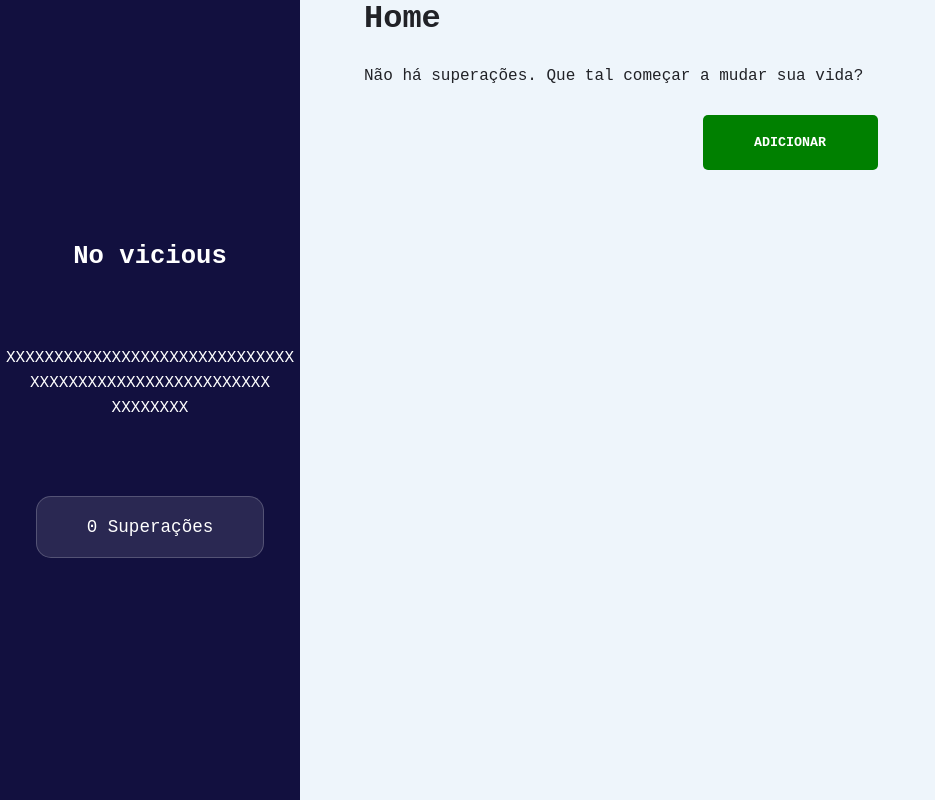
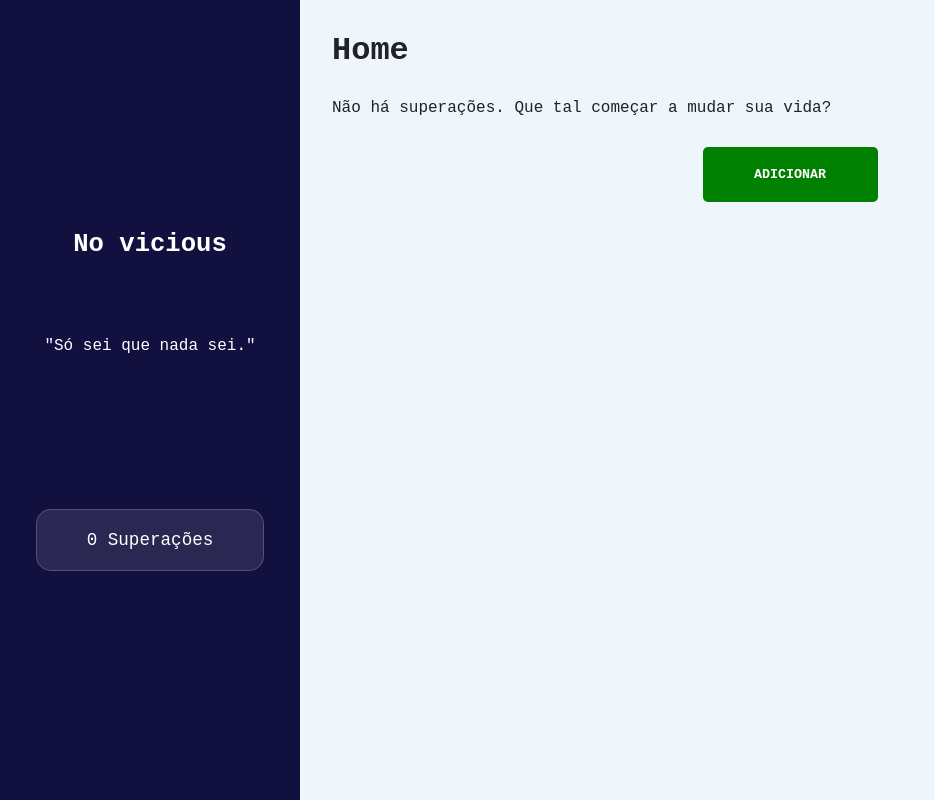
Before and after one commit to sousa-p/noVicious-Vuejs-2.0, a Vue app: page / in a window 1280 px wide. Shown: the whole page, without its empty margins (0-935 px from the left). Built offline with nearby package versions, Linux system fonts and the light colour scheme.

Commit message:
Feature css Nota.vue e mensagem caso não haja nota

```diff
--- a/src/App.vue
+++ b/src/App.vue
@@ -40,7 +40,7 @@ main
 
 .wrapper
   width: 100%
-  padding: 0 5%
+  padding: 2.5% 2.5% 0 2.5%
   display: flex
   flex-direction: column
 
--- a/src/components/Nota.vue
+++ b/src/components/Nota.vue
@@ -3,15 +3,54 @@
     <div class="nota_header">
       <input type="date" name="data" id="data">
       <div class="data_nota-atual">
+        <p id="dia">{{ nota.dia.padStart(2, '0') }}</p>
+        <p id="mes">{{ nota.mes.padStart(2, '0') }}</p>
         <p id="ano">{{ nota.ano }}</p>
-        <p id="mes">{{ nota.mes }}</p>
-        <p id="dia">{{ nota.dia }}</p>
       </div>
     </div>
-    <p>{{ nota.mensagem }}</p>
-    <button @click="$emit('excluirNota')">X</button>
+    <div class="nota_content">
+      <button v-if="nota.mensagem" @click="$emit('excluirNota')">X</button>
+      <p v-if="nota.mensagem">{{ nota.mensagem }}</p>
+      <p v-else>Não há notas. Que tal adicionar uma?</p>
+    </div>
   </div>
 </template>
+
+<style lang="sass">
+.nota_header
+  display: flex
+  justify-content: space-between
+
+.data_nota-atual
+  display: flex
+  justify-content: space-between
+  width: 280px
+  gap: 15px
+
+  p
+    text-align: end
+    color: #fff
+    background: #12103f
+    padding: 15px 10px
+
+  #ano
+    width: 50%
+    border-radius: 30px 0 0 0
+
+  #mes,
+  #dia
+    width: 33.33333%
+
+.nota_content
+  width: 50%
+  height: 500px
+  padding: 25px
+  text-align: center
+  margin: 30px auto
+  border-radius: 5px
+  box-shadow: 0 0 15px #00000015
+  background-color: #fff
+</style>
 
 <script>
 export default {
--- a/src/components/Sidebar.vue
+++ b/src/components/Sidebar.vue
@@ -2,9 +2,7 @@
   <div class="Sidebar">
     <p id="logo">No vicious</p>
     <p id="frase">
-      XXXXXXXXXXXXXXXXXXXXXXXXXXXXXX
-      XXXXXXXXXXXXXXXXXXXXXXXXX
-      XXXXXXXX
+      "{{ fraseMotivacional }}"
     </p>
     <div id="wrapper_superacoes">
       <p>
@@ -36,6 +34,7 @@
   font-size: 1.6em
 
 #frase
+  min-height: 100px
   line-height: 25px
   text-align: center
 
@@ -61,8 +60,14 @@
 </style>
 
 <script>
+import frases from '@/frases.json'
 export default {
   name: 'SidebarComponent',
-  props: ['superacoes']
+  props: ['superacoes'],
+  data () {
+    return {
+      fraseMotivacional: frases[Math.floor(Math.random() * frases.length)].frase
+    }
+  }
 }
 </script>
--- /dev/null
+++ b/src/frases.json
@@ -0,0 +1,8 @@
+[
+    {
+        "frase" : "Só sei que nada sei."
+    },
+    {
+        "frase" : "A vida não deve ser definida, e sim vivida."
+    }
+]
--- a/src/views/SuperacaoView.vue
+++ b/src/views/SuperacaoView.vue
@@ -10,11 +10,15 @@
         <h1>{{ superacao.nome }}</h1>
         <router-link :to="`/`">Voltar</router-link>
       </div>
-      <p
+      <NotaComponent
         v-if="superacao.notas.length === 0"
-      >
-        Não há notas nesta superação. Que tal começar com uma?
-      </p>
+        :key="0"
+        :nota="{
+          ano: String(data.getFullYear()),
+          mes: String(data.getMonth() + 1),
+          dia: String(data.getDate())
+        }"
+      />
       <NotaComponent
         v-else
         :key="idUltimaNota"
@@ -34,6 +38,10 @@
   display: flex
   flex-direction: column
 
+  .header_superacao
+    display: flex
+    justify-content: space-between
+    margin-bottom: 30px
 </style>
 
 <script>
@@ -58,6 +66,7 @@ export default {
     this.superacao = this.superacoes[idSuperacao]
     this.idUltimaNota = this.superacoes[idSuperacao].notas.length - 1
     this.notaAtual = this.notaAtual = this.superacoes[idSuperacao].notas[this.idUltimaNota]
+    this.data = new Date()
   },
   watch: {
     $route: function (to, from) {
@@ -65,11 +74,13 @@ export default {
       this.superacao = this.superacoes[idSuperacao]
       this.idUltimaNota = this.superacoes[idSuperacao].notas.length - 1
       this.notaAtual = this.superacoes[idSuperacao].notas[this.idUltimaNota]
+      this.data = new Date()
     },
     superacoes: {
       handler (to) {
         this.idUltimaNota = this.superacao.notas.length - 1
         this.notaAtual = this.superacao.notas[this.idUltimaNota]
+        this.data = new Date()
       },
       deep: true
     }
@@ -79,11 +90,11 @@ export default {
       this.superacao.notas.splice(i, 1)
     },
     addNota (mensagem) {
-      const data = new Date()
+      this.data = new Date()
       this.superacao.notas.push({
-        ano: String(data.getFullYear()),
-        mes: String(data.getMonth() + 1),
-        dia: String(data.getDate()),
+        ano: String(this.data.getFullYear()),
+        mes: String(this.data.getMonth() + 1),
+        dia: String(this.data.getDate()),
         mensagem: mensagem
       })
     }
```
